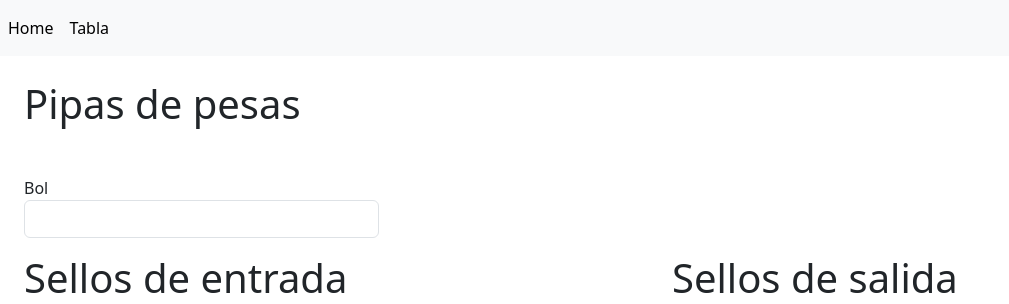
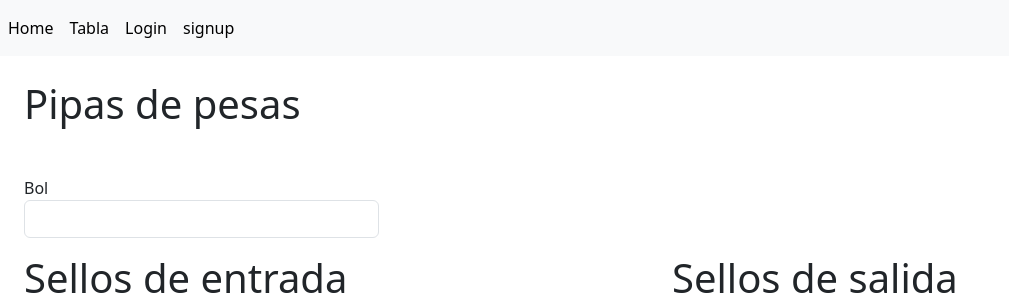
Before and after one commit to CarlosArrasRod/GaleanaPeppersTrade, a Django app: page /pipas/CBV_crear/ in a window 1280 px wide. Shown: the top 304 px of the page, without its empty margins (0-1009 px from the left). Run offline with Django 5.2, Linux system fonts and the light colour scheme; some libraries are stand-ins or nearby versions.

Commit message:
update pipas.html
Agregrar el logout en pipas

```diff
--- a/pipas/templates/pipas.html
+++ b/pipas/templates/pipas.html
@@ -19,6 +19,16 @@
             <div class="nav navbar-nav">
                 <a class="nav-item nav-link active" href="#">Home</a>
                 <a class="nav-item nav-link active" href="{% url 'pipas:pipas_list' %}">Tabla</a>
+
+                {% if user.is_authenticated %}
+                <a class="nav-item nav-link active" href="#"><p>{{ user.username | upper }}</p></a>
+                <a class="nav-item nav-link active" href="/accounts/logout">Logout</a>
+                {% else %}
+                    <a class="nav-item nav-link active" href="{% url 'account_login' %}">Login</a>
+                    <a class="nav-item nav-link active" href="/accounts/signup">signup</a>
+
+                {% endif %}
+
             </div>
         </nav>
 
```
